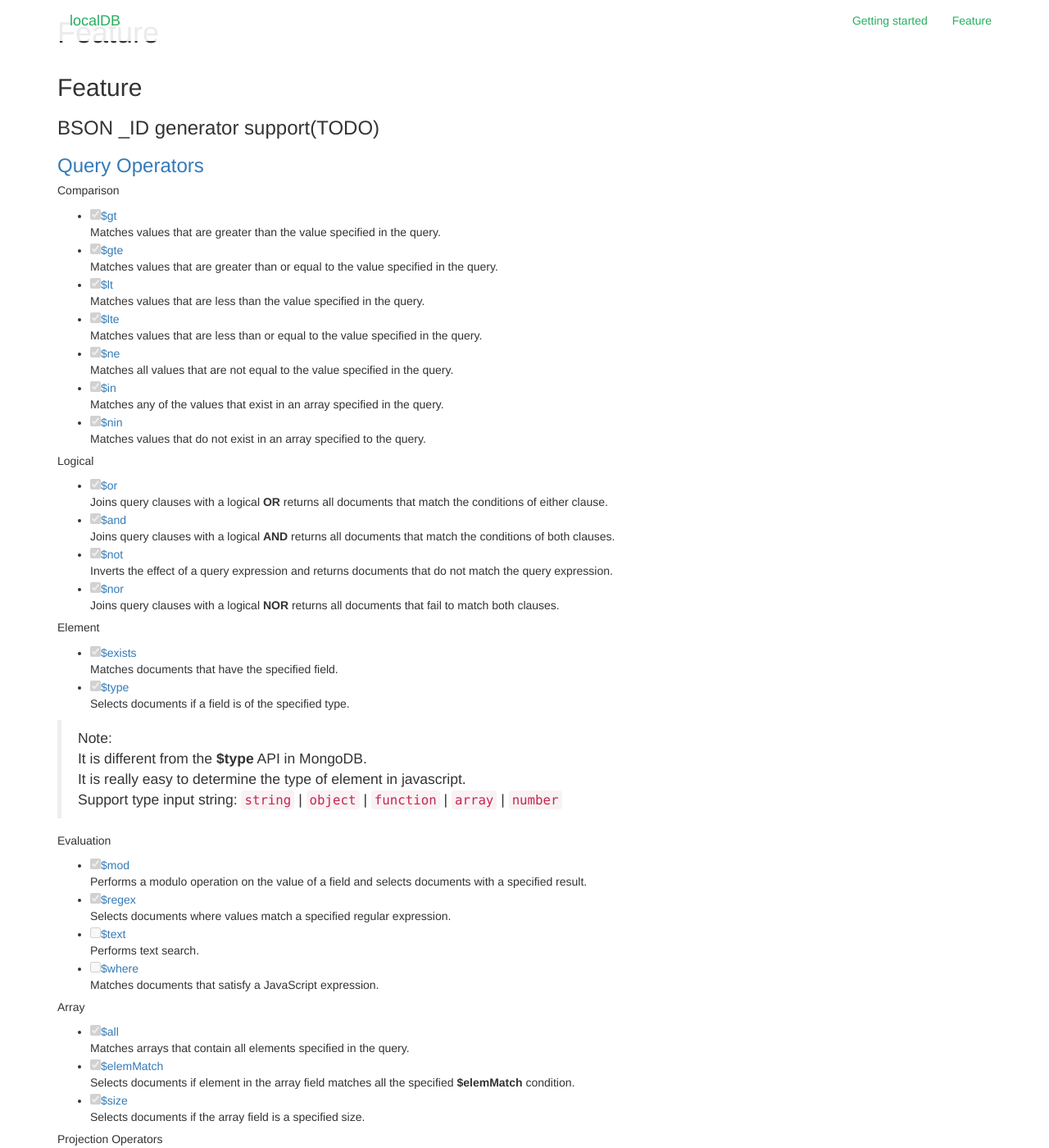
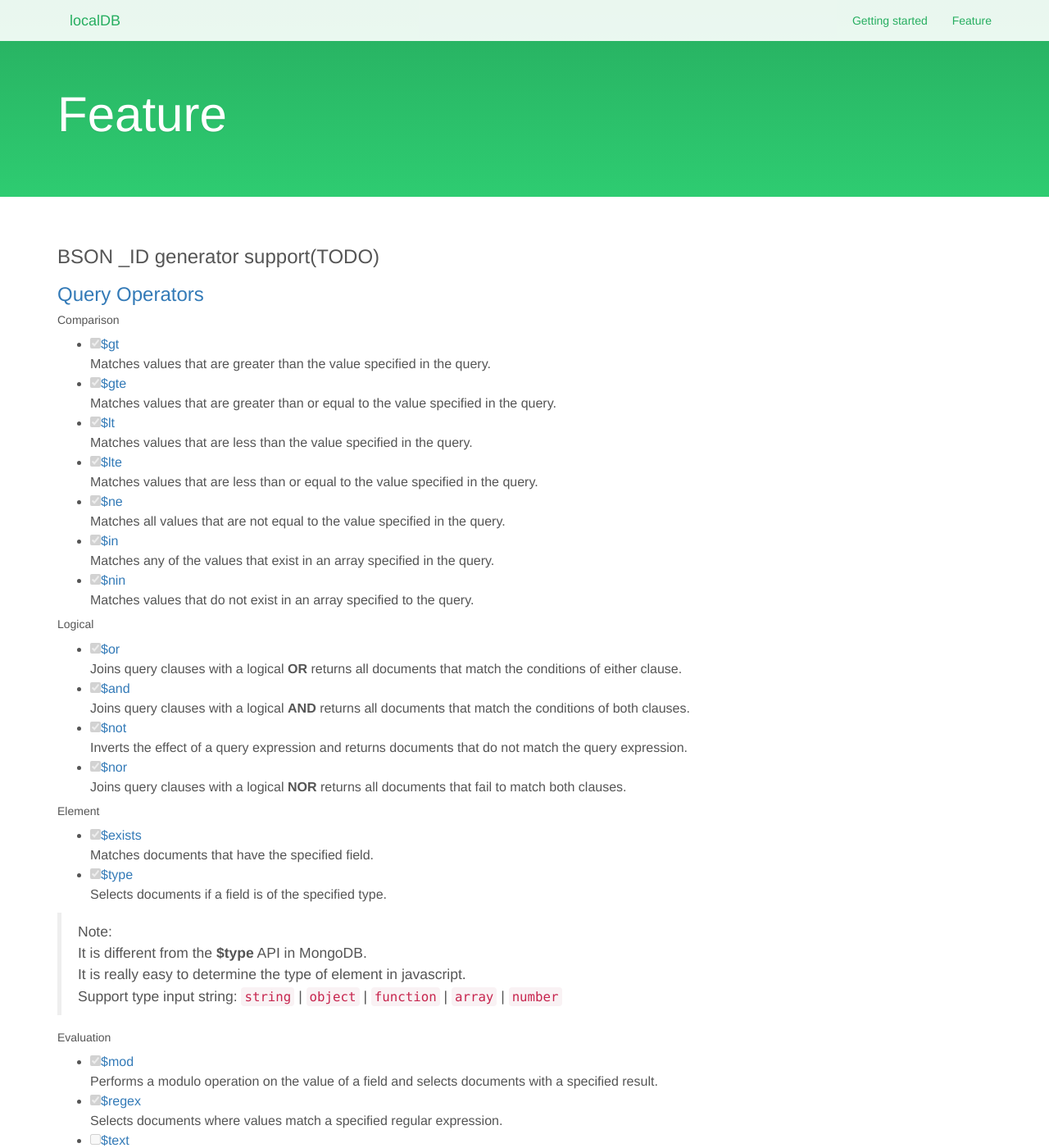
Before and after one commit to wh1100717/localDB, a Jekyll site: the page built from _posts/2014-09-09-feature.markdown, in a window 1280 px wide and 1400 px high. Shown: the whole window at 82% size. Built offline with Jekyll 4.4.1, drawn with Linux system fonts in a browser that asks for light colours; nearby versions of some CDN libraries; library files that are not in the unit come from our copies; Markdown is read by kramdown in place of the engine named in the settings.

Commit message:
fixed baseurl

```diff
--- a/_includes/top.html
+++ b/_includes/top.html
@@ -6,6 +6,6 @@
 	<meta name="viewport" content="width=device-width, initial-scale=1">
 	<title>{{ page.title }}</title>
 	<link rel="stylesheet" href="http://cdn.bootcss.com/bootstrap/3.2.0/css/bootstrap.min.css">
-	<link rel="stylesheet" href="{{ site.url }}css/animate.min.css">
-	<link rel="stylesheet" href="{{ site.url }}css/localDB.css">
+	<link rel="stylesheet" href="{{ site.baseurl }}css/animate.min.css">
+	<link rel="stylesheet" href="{{ site.baseurl }}css/localDB.css">
 </head>
--- a/_layouts/post.html
+++ b/_layouts/post.html
@@ -4,10 +4,10 @@
 
 <header class="post-header">
 	<div class="container">
-		<h1> {{ page.title }} </h1>
+		<h1 class="animated bounceInRight"> {{ page.title }} </h1>
 	</div>
 </header>
-<section>
+<section class="post-section">
 	<div class="container">
 		<div class="row">
 
--- a/_posts/2014-09-09-feature.markdown
+++ b/_posts/2014-09-09-feature.markdown
@@ -3,8 +3,6 @@
 title: "Feature"
 permalink: /feature/
 ---
-
-##Feature
 
 ###BSON _ID generator support(TODO)
 
--- a/css/localDB.css
+++ b/css/localDB.css
@@ -80,14 +80,17 @@
 }
 
 .post-header {
+	margin-bottom: 40px;
 	padding-top: 110px;
 	padding-bottom: 60px;
-	color: #ECF0F1;
 	text-align: left;
-	text-shadow: 0px 1px 0px rgba(0, 0, 0, 0.1);
-	background-color: #27AE60;
-	background-image: linear-gradient(to bottom, #27AE60 0px, #2ECC71 100%);
-	background-repeat: repeat-x;
+}
+
+.post-header h1 {
+	margin-top: 0;
+	color: #FFF;
+	font-size: 60px;
+	line-height: 1;
 }
 
 /* 内容 */
@@ -115,6 +118,12 @@
 	margin-left: auto;
 }
 
+.post-section {
+	padding-top: 0;
+	padding-bottom: 40px;
+	text-align: left;
+}
+
 /* 底部 */
 footer {
 	padding-top: 40px;
```
